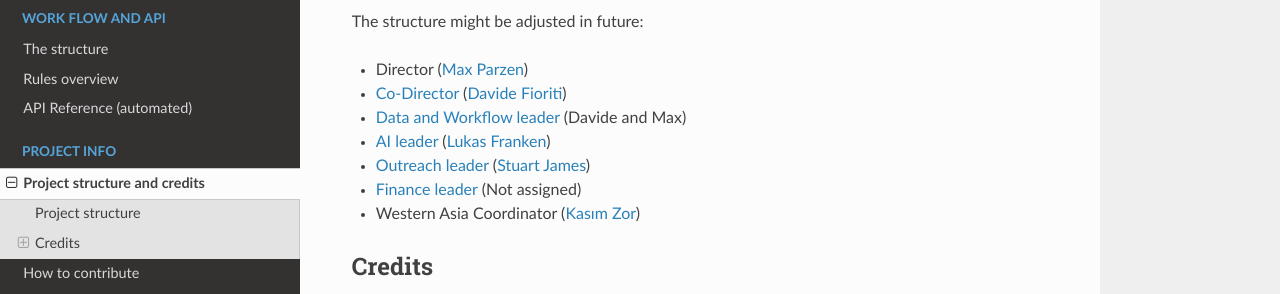
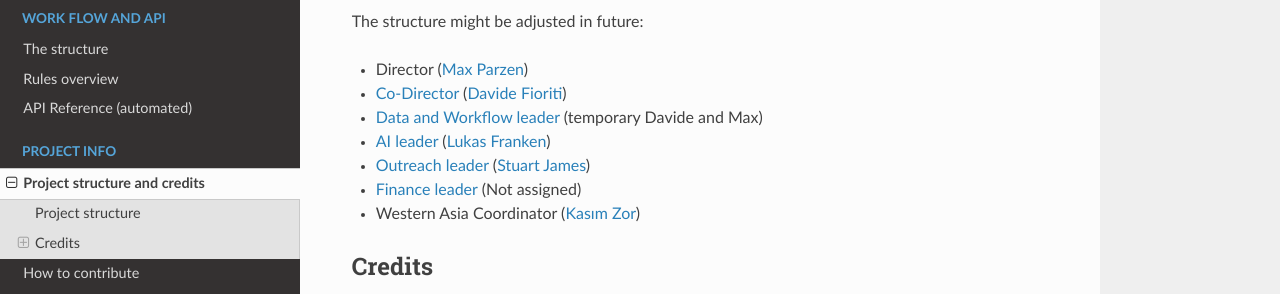
Before and after one commit to pypsa-meets-earth/pypsa-earth, a Sphinx documentation site: the page built from doc/project_structure_and_credits.rst, in a window 1280 px wide and 900 px high. Shown: the part 398-692 px from the top of the window. Built offline with Sphinx 7.4.7 and the Read the Docs theme 2.0.0, drawn with Linux system fonts in a browser that asks for light colours; pages that are not in the unit, such as notebooks, are missing from menus.

Commit message:
Update project_structure_and_credits.rst

```diff
--- a/doc/project_structure_and_credits.rst
+++ b/doc/project_structure_and_credits.rst
@@ -25,7 +25,7 @@ The structure might be adjusted in future:
 
 - Director (`Max Parzen <https://www.linkedin.com/in/maximilian-parzen-b047a1126/>`_)
 - `Co-Director <https://uoe-my.sharepoint.com/:b:/g/personal/s1827105_ed_ac_uk/EfjniQIxmfZIp8ih_WQuy-0BfCiOCLPKEvDZUuylp9xOhA?e=s7KRQy>`_ (`Davide Fioriti <https://www.linkedin.com/in/davide-fioriti-745693a5/>`_)
-- `Data and Workflow leader <https://uoe-my.sharepoint.com/:b:/g/personal/s1827105_ed_ac_uk/EdHf1dHFvPhIuWRCPopR5KYB9viUJUkhm_WDhHMeFqbUtg?e=Ja0Mz0>`_ (Davide and Max)
+- `Data and Workflow leader <https://uoe-my.sharepoint.com/:b:/g/personal/s1827105_ed_ac_uk/EdHf1dHFvPhIuWRCPopR5KYB9viUJUkhm_WDhHMeFqbUtg?e=Ja0Mz0>`_ (temporary Davide and Max)
 - `AI leader <https://uoe-my.sharepoint.com/:b:/g/personal/s1827105_ed_ac_uk/EdHf1dHFvPhIuWRCPopR5KYB9viUJUkhm_WDhHMeFqbUtg?e=Ja0Mz0>`_ (`Lukas Franken <https://www.linkedin.com/in/lukas-franken-5a3045151/>`_)
 - `Outreach leader <https://uoe-my.sharepoint.com/:b:/g/personal/s1827105_ed_ac_uk/EWeumVS1t2hMrAXPWzYj2VsBRYS12ArGwTR1Iuo7vJC78Q?e=xeIkW4>`_ (`Stuart James <https://www.linkedin.com/in/stuart-daniel-james/>`_)
 - `Finance leader <https://uoe-my.sharepoint.com/:b:/g/personal/s1827105_ed_ac_uk/EbBuUGDNwrRBqmeT8xbQT3MBL1MOMkemCDXi7EMbzXEmHw?e=E3Cbc7>`_ (Not assigned)
```
